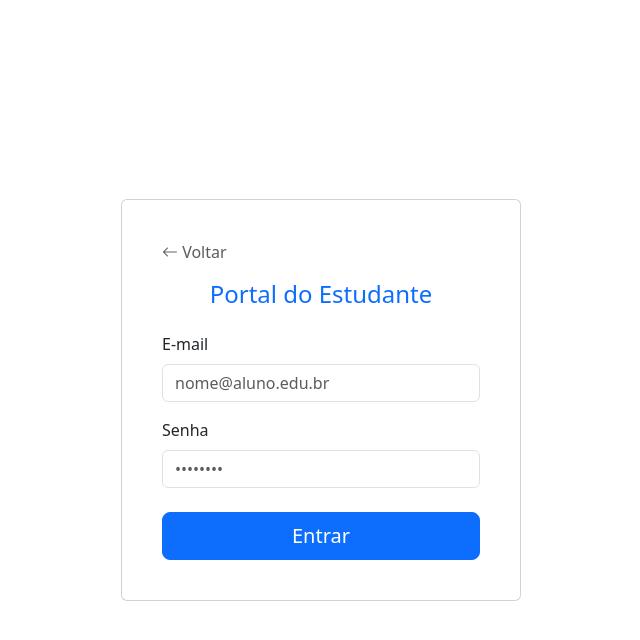
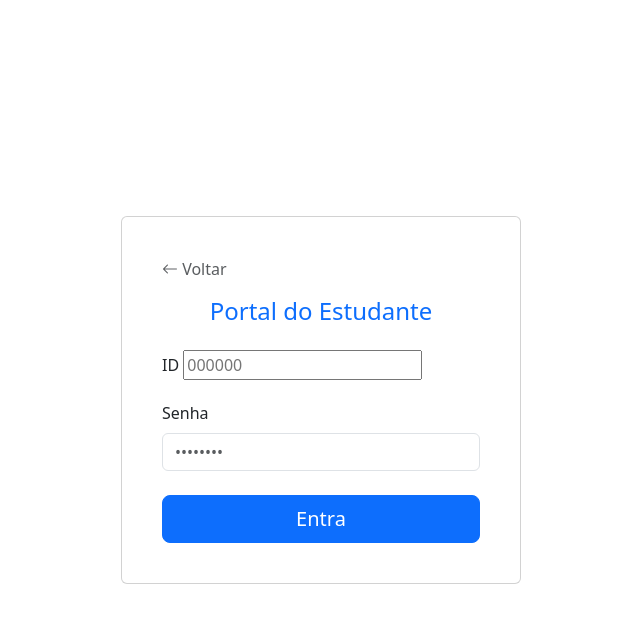
Before and after one commit to pedroka05/MaisCordenador, a FastAPI app: page /login_aluno/ in a window 1280 px wide. Shown: the top 640 px of the page, without its empty margins (319-959 px from the left). Run offline with FastAPI, Linux system fonts and the light colour scheme.

Commit message:
some changes in the html

```diff
--- a/templates/login_aluno.html
+++ b/templates/login_aluno.html
@@ -18,17 +18,17 @@
             <div class="card-body">
                 <a href="index.html" class="text-decoration-none text-muted mb-3 d-inline-block"><i class="bi bi-arrow-left"></i> Voltar</a>
                 <h4 class="text-center mb-4 text-primary">Portal do Estudante</h4>
-                <form>
+                <form method="post" action="/login_aluno">
                     <div class="mb-3">
-                        <label class="form-label">E-mail</label>
-                        <input type="email" class="form-control" placeholder="nome@aluno.edu.br">
+                        <label class="form-label" for="id">ID</label>
+                        <input type="number" name="id" form-control" id="id" placeholder="000000" required>
                     </div>
                     <div class="mb-3">
-                        <label class="form-label">Senha</label>
-                        <input type="password" class="form-control" placeholder="••••••••">
+                        <label class="form-label" for="password">Senha</label>
+                        <input type="password" name="password" class="form-control" id="password" placeholder="••••••••" required>
                     </div>
                     <div class="d-grid mt-4">
-                        <a href="painel_aluno.html" class="btn btn-primary btn-lg">Entrar</a>
+                        <button type="submit" class="btn btn-primary btn-lg">Entra</button>
                     </div>
                 </form>
             </div>
```
